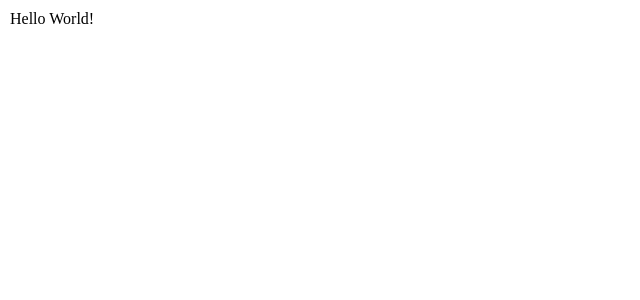
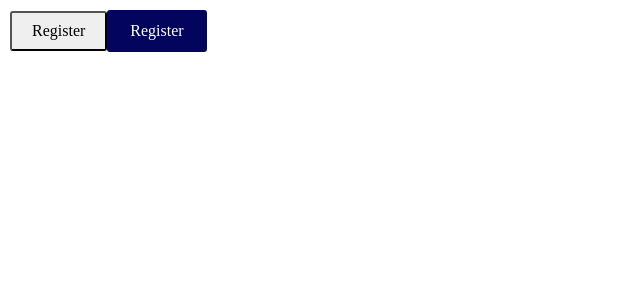
Before and after one commit to cigotete/study-react-design-system-styled-components, a React (Vite) app: page / in a window 1280 px wide. Shown: the top 300 px of the page, without its empty margins (0-640 px from the left). Built offline with nearby package versions, Linux system fonts and the light colour scheme.

Commit message:
Added Button and PrimaryButton components styled.

```diff
--- a/src/App.jsx
+++ b/src/App.jsx
@@ -1,10 +1,12 @@
+import { Button, PrimaryButton } from "./components/button";
 import { GlobalStyles } from "./utils/index";
 
 export function App() {
 
   return (
     <>
-      Hello World!
+      <Button>Register</Button>
+      <PrimaryButton> Register</PrimaryButton>
 
       <GlobalStyles />
     </>
--- /dev/null
+++ b/src/components/button.jsx
@@ -0,0 +1,70 @@
+import { styled } from "styled-components";
+import { balanced, blue, typescale, yellow } from "../utils";
+
+export const Button = styled.button`
+  font-size: ${typescale.header4};
+  border-radius: 3px;
+  padding: 9px 20px;
+  cursor: pointer;
+  transition: background-color 0.3s linear, color 0.3s linear;
+
+  &:hover {
+    background-color: ${blue[200]};
+    color: ${balanced[100]};
+  }
+
+  &:focus {
+    outline: 3px solid ${blue[100]};
+    outline-offset: 3px;
+  }
+
+  &:active {
+    background-color: ${blue[100]};
+    border-color: ${blue[100]};
+    color: ${balanced[100]};
+  }
+
+  &:disabled {
+    cursor: not-allowed;
+    background: none;
+    background-color: ${balanced[100]};
+    color: ${balanced[400]};
+    border: none;
+  }
+`;
+
+export const PrimaryButton = styled(Button)`
+  background-color: ${blue[100]};
+  color: ${balanced[100]};
+  border: 3px solid transparent;
+
+  &:disabled {
+    background-color: ${balanced[400]};
+    color: ${balanced[100]};
+    border-color: ${balanced[400]};
+  }
+
+  &.large {
+    font-size: ${typescale.header4};
+    padding: 16px 24px;
+  }
+
+  &.small {
+    font-size: ${typescale.text};
+    padding: 8px;
+  }
+
+  &.warning {
+    background-color: ${yellow[300]};
+    color: ${balanced[100]};
+
+    &:hover,
+    &:focus {
+      background-color: ${yellow[200]};
+    }
+
+    &:active {
+      background-color: ${yellow[300]};
+    }
+  }
+`;
```
